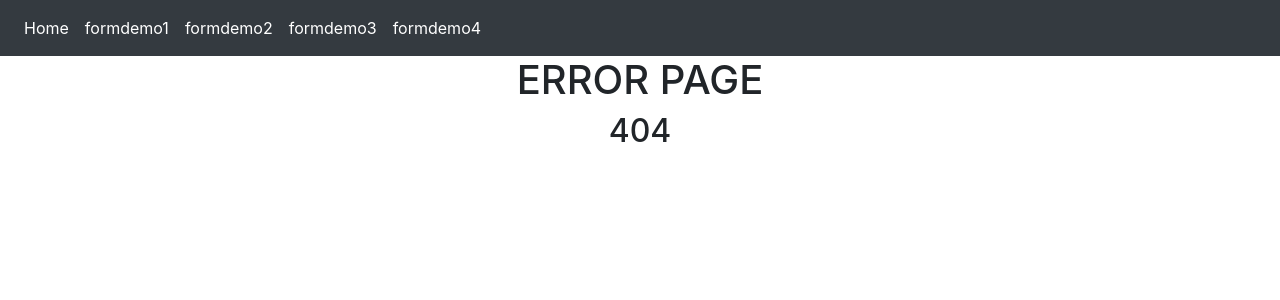
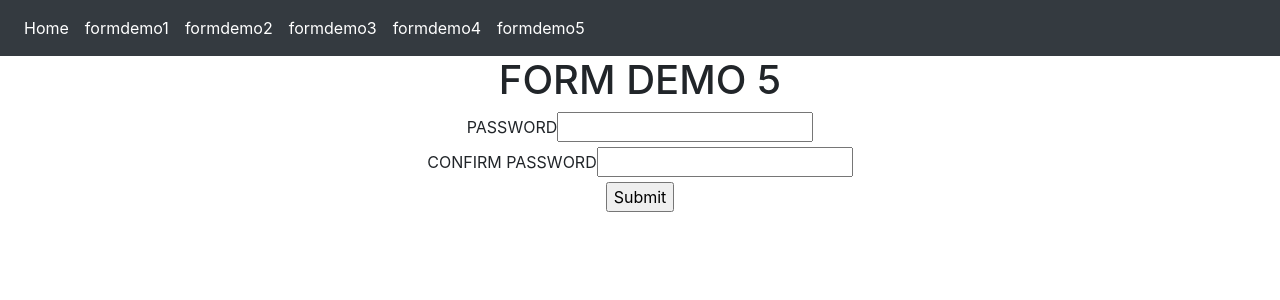
Before and after one commit to samirvithlani/MERN_B_HYBRID_WEEKEND_2025, a React (Vite) app: page /formdemo5 in a window 1280 px wide. Before the commit this address had no page. Shown: the top 300 px of the page. Built offline with nearby package versions, Linux system fonts and the light colour scheme.

Commit message:
mode,watch

```diff
--- a/src/App.jsx
+++ b/src/App.jsx
@@ -31,6 +31,7 @@ import { FormDemo1 } from './components/forms/FormDemo1'
 import { FormDemo2 } from './components/forms/FormDemo2'
 import { FormDemo3 } from './components/forms/FormDemo3'
 import { FormDemo4 } from './components/forms/FormDemo4'
+import { FormDemo5 } from './components/forms/FormDemo5'
 
 
 function App() {
@@ -57,6 +58,7 @@ function App() {
           <Route path='/formdemo2' element= {<FormDemo2/>}></Route>
           <Route path='/formdemo3' element= {<FormDemo3/>}></Route>
           <Route path='/formdemo4' element= {<FormDemo4/>}></Route>
+          <Route path='/formdemo5' element= {<FormDemo5/>}></Route>
           <Route path='/*' element ={<Error404/>}></Route>
       </Routes>
 
--- a/src/components/Navbar.jsx
+++ b/src/components/Navbar.jsx
@@ -78,6 +78,11 @@ export const Navbar = () => {
                 formdemo4
               </Link>
             </li>
+            <li class="nav-item active">
+              <Link class="nav-link" to="/formdemo5">
+                formdemo5
+              </Link>
+            </li>
 
 
           </ul>
--- a/src/components/forms/FormDemo4.jsx
+++ b/src/components/forms/FormDemo4.jsx
@@ -2,7 +2,7 @@ import React from 'react'
 import { useForm } from 'react-hook-form'
 
 export const FormDemo4 = () => {
-    const {register,handleSubmit,formState:{errors}}=useForm()
+    const {register,handleSubmit,formState:{errors}}=useForm({mode:"all"})
     const submitHandler = (data)=>{
         console.log(data)
     }
--- /dev/null
+++ b/src/components/forms/FormDemo5.jsx
@@ -0,0 +1,52 @@
+import React from 'react'
+import { useForm } from 'react-hook-form'
+
+export const FormDemo5 = () => {
+const {register,handleSubmit,formState:{errors},watch} = useForm({mode:"onChange"})
+const password = watch("password") // input password --> // it should match with register
+console.log("watching password....",password)
+
+const submitHandler = (data)=>{
+    console.log(data)
+}
+const validationSchema = {
+    passwordValidator:{
+        required:{
+            value:true,
+            message:"password is required *"
+        }
+    },
+    confirmPasswordValidator:{
+        required:{
+            value:true,
+            message:"password is required *"
+        },
+        validate:(params)=>{
+            //confirmPassword...
+            return params === password || "Both password are not matched.."
+        }
+    }
+}
+
+
+  return (
+    <div style={{textAlign:"center"}}>
+        <h1>FORM DEMO 5</h1>
+        <form onSubmit={handleSubmit(submitHandler)}>
+            <div>
+                <label>PASSWORD</label>
+                <input type='password' {...register("password",validationSchema.passwordValidator)}></input>
+                {errors.password?.message}
+            </div>
+            <div>
+                <label>CONFIRM PASSWORD</label>
+                <input type='password' {...register("confirmPassword",validationSchema.confirmPasswordValidator)}></input>
+                {errors.confirmPassword?.message}
+            </div>
+            <div>
+                <input type='submit'></input>
+            </div>
+        </form>
+    </div>
+  )
+}
```
